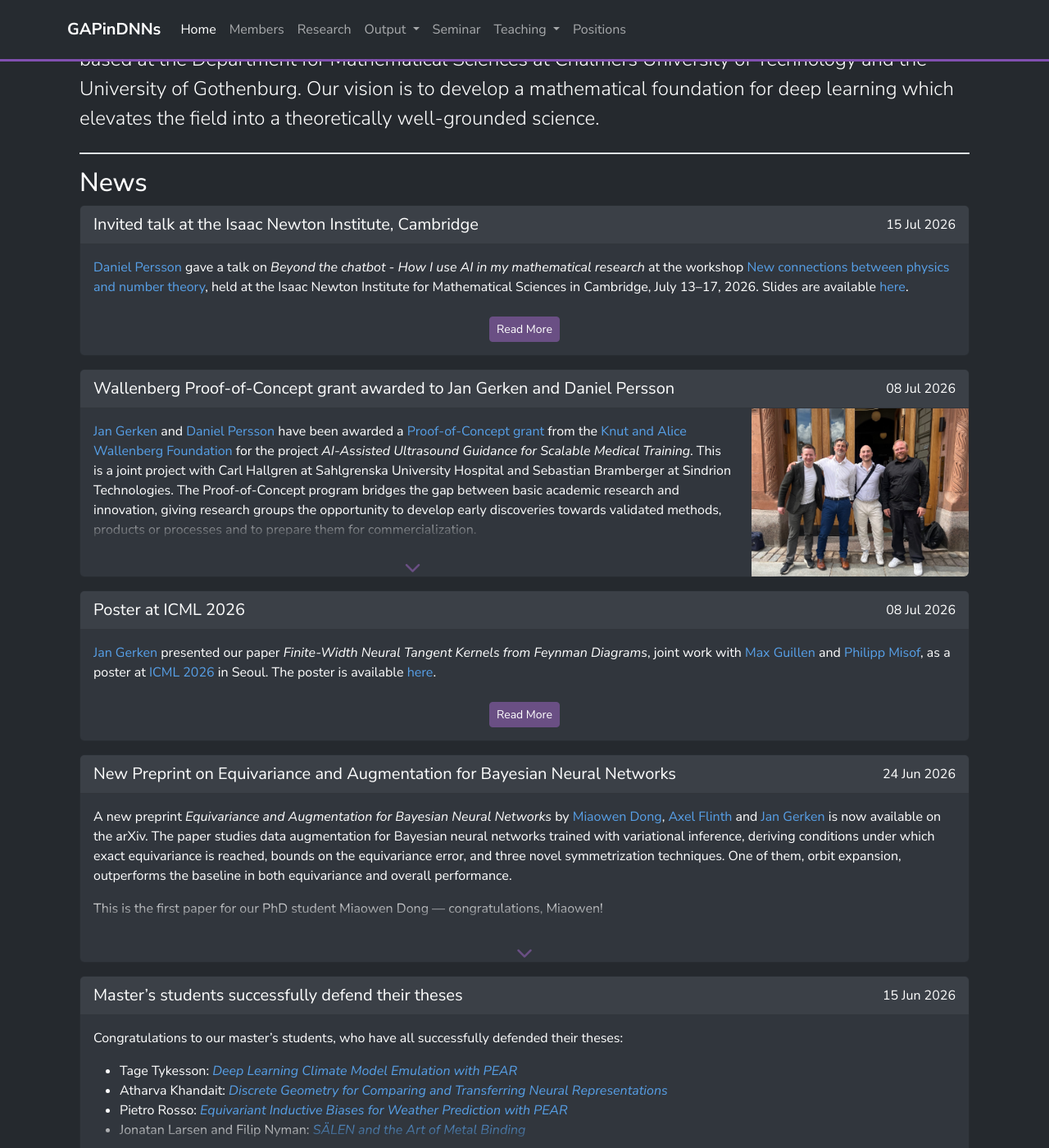
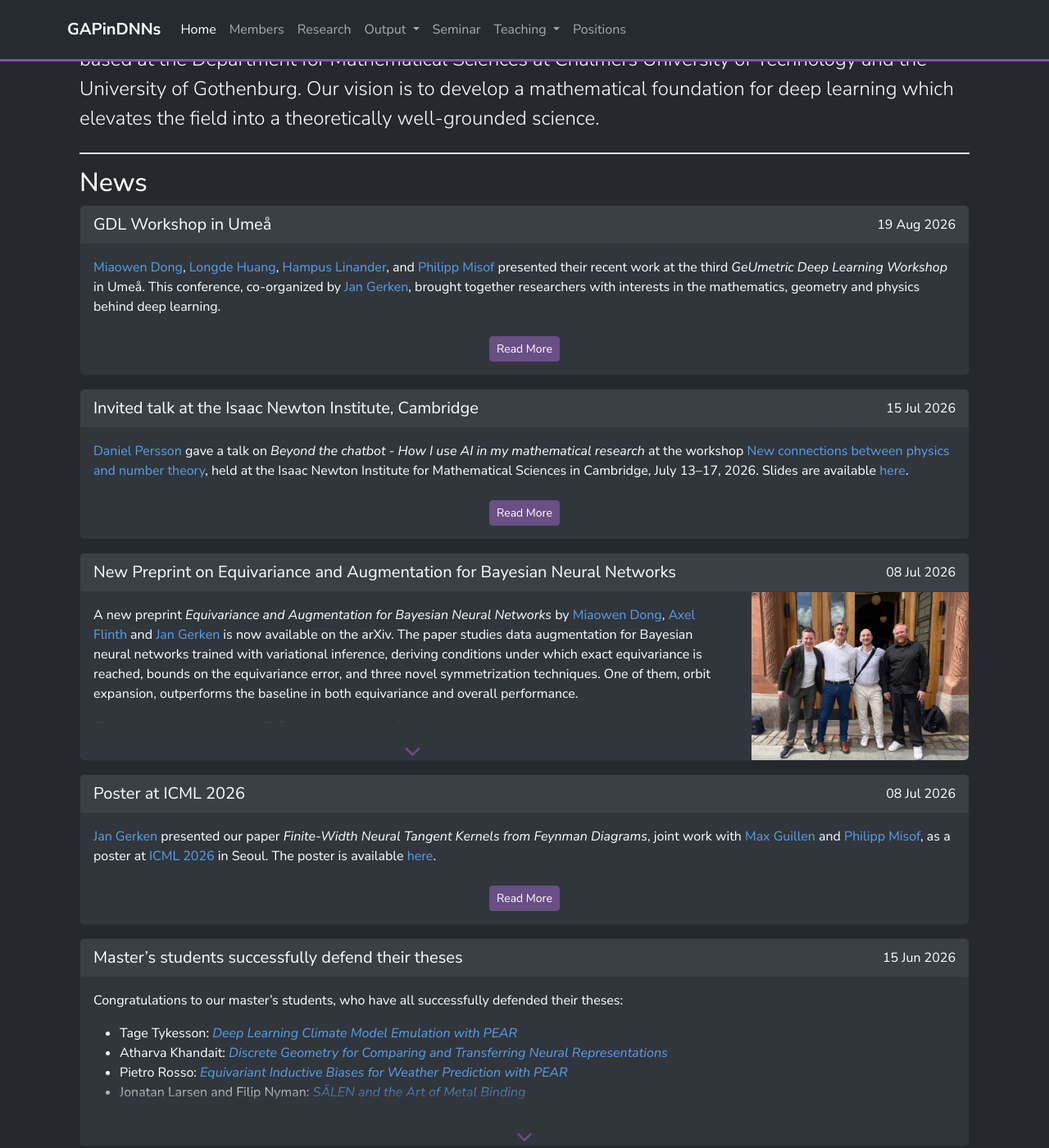
Before and after one commit to GAPinDNNs/gapindnns.github.io, a Jekyll site: the page built from _pages/index.md, in a window 1280 px wide and 1400 px high, scrolled down 659 px. Shown: the whole window at 82% size. Built offline with Jekyll 4.4.1, drawn with Linux system fonts in a browser that asks for light colours; nearby versions of some CDN libraries.

Commit message:
Added first draft of a news entry about Umeå

```diff
--- a/_data/news.yml
+++ b/_data/news.yml
@@ -1,14 +1,8 @@
-- date: 2026-06-15
-  headline: "Master's students successfully defend their theses"
+- date: 2026-08-19
+  headline: "GDL Workshop in Umeå"
+  link: https://www.umu.se/en/department-of-mathematics-and-mathematical-statistics/research/mathematical-foundations-of-artificial-intelligence/geumetric-deep-learning-workshop-2026/
   text: |
-    Congratulations to our master's students, who have all successfully defended their theses:
-
-    - Tage Tykesson: *[Deep Learning Climate Model Emulation with PEAR](/downloads/master_theses/finished/Tykesson-2026.pdf)*
-    - Atharva Khandait: *[Discrete Geometry for Comparing and Transferring Neural Representations](/downloads/master_theses/finished/Khandait-2026.pdf)*
-    - Pietro Rosso: *[Equivariant Inductive Biases for Weather Prediction with PEAR](/downloads/master_theses/finished/Rosso-2026.pdf)*
-    - Jonatan Larsen and Filip Nyman: *[SÄLEN and the Art of Metal Binding](/downloads/master_theses/finished/Larsen-Nyman-2026.pdf)*
-
-    Well done to all of them!
+    [Miaowen Dong](/members/Miaowen_Dong), [Longde Huang](/members/Londge_Huang), [Hampus Linander](/members/Hampus_Linander), and [Philipp Misof](/members/Philipp_Misof) presented their recent work at the third *GeUmetric Deep Learning Workshop* in Umeå. This conference, co-organized by [Jan Gerken](/members/Jan_Gerken), brought together researchers with interests in the mathematics, geometry and physics behind deep learning.
 - date: 2026-07-15
   headline: "Invited talk at the Isaac Newton Institute, Cambridge"
   link: /downloads/slides/2026-07-15-daniel-persson.pdf
@@ -25,13 +19,23 @@
   image: /assets/images/news/WALP_team.jpeg
   text: |
     [Jan Gerken](/members/Jan_Gerken) and [Daniel Persson](/members/Daniel_Persson) have been awarded a [Proof-of-Concept grant](https://kaw.wallenberg.org/en/press/seven-innovation-projects-ai-quantum-technologies-or-ict-receive-grants-knut-and-alice) from the [Knut and Alice Wallenberg Foundation](https://kaw.wallenberg.org/en) for the project *AI-Assisted Ultrasound Guidance for Scalable Medical Training*. This is a joint project with Carl Hallgren at Sahlgrenska University Hospital and Sebastian Bramberger at Sindrion Technologies. The Proof-of-Concept program bridges the gap between basic academic research and innovation, giving research groups the opportunity to develop early discoveries towards validated methods, products or processes and to prepare them for commercialization.
-- date: 2026-06-24
   headline: "New Preprint on Equivariance and Augmentation for Bayesian Neural Networks"
   link: https://arxiv.org/abs/2606.26273
   text: |
     A new preprint *Equivariance and Augmentation for Bayesian Neural Networks* by [Miaowen Dong](/members/Miaowen_Dong), [Axel Flinth](https://www.umu.se/en/staff/axel-flinth/) and [Jan Gerken](/members/Jan_Gerken) is now available on the arXiv. The paper studies data augmentation for Bayesian neural networks trained with variational inference, deriving conditions under which exact equivariance is reached, bounds on the equivariance error, and three novel symmetrization techniques. One of them, orbit expansion, outperforms the baseline in both equivariance and overall performance.
 
     This is the first paper for our PhD student Miaowen Dong — congratulations, Miaowen!
+- date: 2026-06-15
+  headline: "Master's students successfully defend their theses"
+  text: |
+    Congratulations to our master's students, who have all successfully defended their theses:
+
+    - Tage Tykesson: *[Deep Learning Climate Model Emulation with PEAR](/downloads/master_theses/finished/Tykesson-2026.pdf)*
+    - Atharva Khandait: *[Discrete Geometry for Comparing and Transferring Neural Representations](/downloads/master_theses/finished/Khandait-2026.pdf)*
+    - Pietro Rosso: *[Equivariant Inductive Biases for Weather Prediction with PEAR](/downloads/master_theses/finished/Rosso-2026.pdf)*
+    - Jonatan Larsen and Filip Nyman: *[SÄLEN and the Art of Metal Binding](/downloads/master_theses/finished/Larsen-Nyman-2026.pdf)*
+
+    Well done to all of them!
 - date: 2026-06-09
   headline: "Invited talk at Mathematical Foundations of AI Workshop, Chalmers"
   link: /downloads/slides/2026-06-09-daniel-persson.pdf
```
